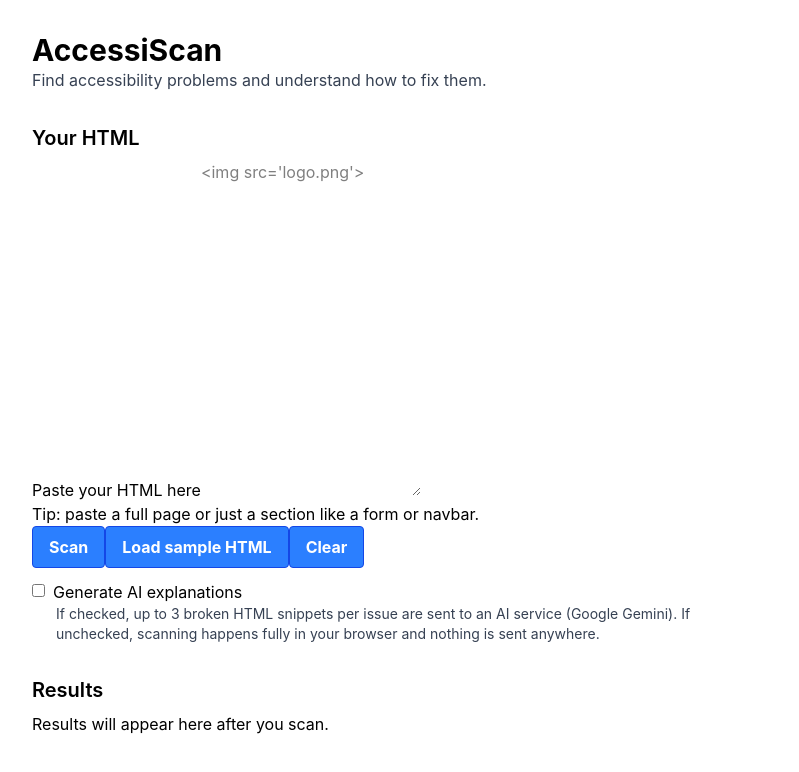
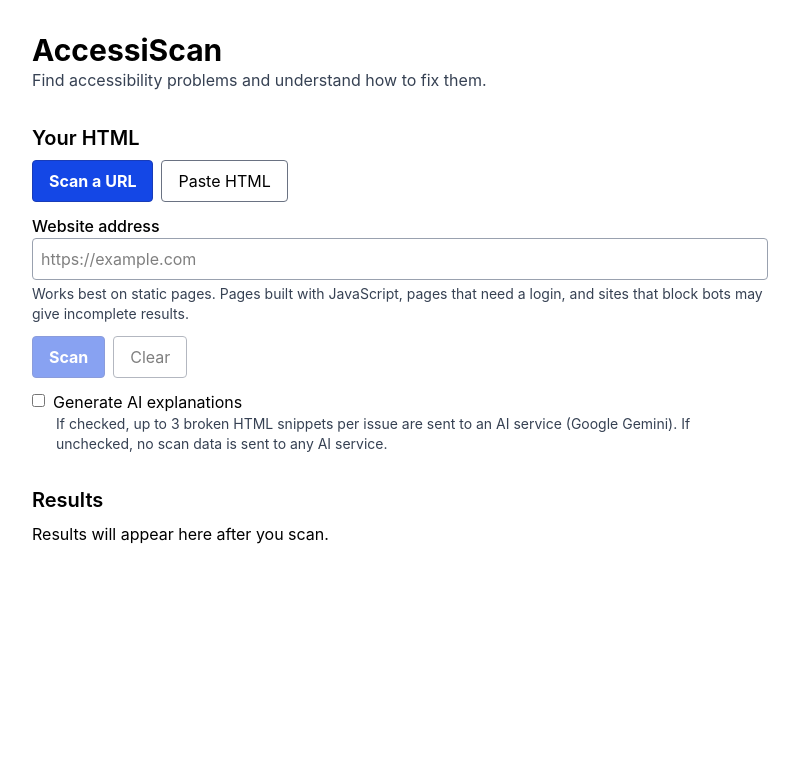
Before and after one commit to adrija-03/accessibility-auditor, a React (Vite) app: page / in a window 1280 px wide. Shown: the top 772 px of the page, without its empty margins (240-1039 px from the left). Built offline with nearby package versions, Linux system fonts and the light colour scheme.

Commit message:
URL check added

```diff
--- /dev/null
+++ b/api/fetch-html.js
@@ -0,0 +1,139 @@
+import dns from 'node:dns/promises'
+import net from 'node:net'
+
+const MAX_BYTES = 2 * 1024 * 1024 // 2 MB
+const TIMEOUT_MS = 8000
+const MAX_REDIRECTS = 3
+
+class UserError extends Error {}
+
+function isPrivateIp(ip) {
+    if (net.isIPv4(ip)) {
+        const [a, b] = ip.split('.').map(Number)
+        return (
+            a === 0 || a === 10 || a === 127 ||
+            (a === 100 && b >= 64 && b <= 127) ||
+            (a === 169 && b === 254) ||
+            (a === 172 && b >= 16 && b <= 31) ||
+            (a === 192 && b === 168)
+        )
+    }
+    if (net.isIPv6(ip)) {
+        const v = ip.toLowerCase()
+        return (
+            v === '::1' || v === '::' ||
+            v.startsWith('fc') || v.startsWith('fd') ||
+            v.startsWith('fe80') || v.startsWith('::ffff:')
+        )
+    }
+    return true
+}
+
+async function assertSafeUrl(urlString) {
+    let url
+    try {
+        url = new URL(urlString)
+    } catch {
+        throw new UserError('That does not look like a valid URL.')
+    }
+
+    if (url.protocol !== 'http:' && url.protocol !== 'https:') {
+        throw new UserError('Only http and https URLs are allowed.')
+    }
+    if (url.port && url.port !== '80' && url.port !== '443') {
+        throw new UserError('Custom ports are not allowed.')
+    }
+
+    const host = url.hostname.replace(/^\[|\]$/g, '')
+    const addresses = net.isIP(host)
+        ? [{ address: host }]
+        : await dns.lookup(host, { all: true }).catch(() => {
+              throw new UserError('Could not find that website.')
+          })
+
+    if (addresses.some((a) => isPrivateIp(a.address))) {
+        throw new UserError('That address is not allowed.')
+    }
+    return url
+}
+
+async function readLimited(response) {
+    const reader = response.body.getReader()
+    const chunks = []
+    let total = 0
+
+    while (true) {
+        const { done, value } = await reader.read()
+        if (done) break
+        total += value.length
+        if (total > MAX_BYTES) {
+            await reader.cancel()
+            throw new UserError('That page is too large to scan (limit 2 MB).')
+        }
+        chunks.push(value)
+    }
+    return Buffer.concat(chunks).toString('utf-8')
+}
+
+export default async function handler(req, res) {
+    if (req.method !== 'POST') {
+        return res.status(405).json({ error: 'Only POST requests allowed' })
+    }
+
+    const controller = new AbortController()
+    const timer = setTimeout(() => controller.abort(), TIMEOUT_MS)
+
+    try {
+        let current = req.body?.url
+        if (!current || typeof current !== 'string') {
+            throw new UserError('Please provide a URL.')
+        }
+
+        let response
+        for (let i = 0; i <= MAX_REDIRECTS; i++) {
+            const safeUrl = await assertSafeUrl(current)
+            current = safeUrl.href
+
+            response = await fetch(current, {
+                redirect: 'manual', // we check every redirect ourselves
+                signal: controller.signal,
+                headers: {
+                    'User-Agent': 'AccessiScan/1.0 (accessibility checker)',
+                    Accept: 'text/html,application/xhtml+xml',
+                },
+            })
+
+            const isRedirect = response.status >= 300 && response.status < 400
+            const location = response.headers.get('location')
+            if (isRedirect && location) {
+                current = new URL(location, current).href
+                if (i === MAX_REDIRECTS) throw new UserError('Too many redirects.')
+                continue
+            }
+            break
+        }
+
+        if (!response.ok) {
+            throw new UserError(`The website replied with status ${response.status}.`)
+        }
+
+        const type = response.headers.get('content-type') || ''
+        if (!type.includes('text/html') && !type.includes('application/xhtml')) {
+            throw new UserError('That URL is not an HTML page.')
+        }
+
+        const html = await readLimited(response)
+        return res.status(200).json({ html, finalUrl: current })
+    } catch (error) {
+        if (error instanceof UserError) {
+            return res.status(400).json({ error: error.message })
+        }
+        if (error.name === 'AbortError') {
+            return res.status(504).json({ error: 'The website took too long to respond.' })
+        }
+        console.error('fetch-html failed:', error.message)
+        return res.status(500).json({ error: 'Could not fetch that page.' })
+    } finally {
+        clearTimeout(timer)
+    }
+}
--- a/src/App.jsx
+++ b/src/App.jsx
@@ -6,6 +6,7 @@
 import { calculateScore } from "./utils/calculateScore"
 import ScoreCard from "./components/ScoreCard"
 import ViolationsList from "./components/ViolationsList"
+import { fetchHtmlFromUrl } from "./utils/fetchHtmlFromUrl"
 
 function App() {
   const [receivedHtml, setReceivedHtml] = useState('')
@@ -14,32 +15,58 @@
   const [violations, setViolations] = useState([]);
   const [scanError, setScanError] = useState(null);
   const [scanId, setScanId] = useState(0)
+  const [isFetching, setIsFetching] = useState(false)
+  const [scanInfo, setScanInfo] = useState(null)
 
   //for ai
   const [explanations, setExplanations] = useState({});
   const [aiError, setAiError] = useState(null);
   const [aiEnabled, setAiEnabled] = useState(false);
 
-  function handleScan(html, wantsAI) {
-    setReceivedHtml(html)
+  async function handleScan({ source, value, wantsAI }) {
     setHasScanned(true)
     setIsScanning(true)
     setViolations([])
+    setExplanations({})
     setScanError(null)
+    setAiError(null)
+    setScanInfo(null)
+    setAiEnabled(wantsAI)
+
+    let html = value
+    let sourceLabel = 'Pasted HTML'
+
+    if (source === 'url') {
+      try {
+        setIsFetching(true)
+        const data = await fetchHtmlFromUrl(value)
+        html = data.html
+        sourceLabel = data.finalUrl
+      } catch (error) {
+        setScanError(error.message)
+        setIsScanning(false)
+        return
+      } finally {
+        setIsFetching(false)
+      }
+    }
+
+    setScanInfo({ source: sourceLabel })
+    setReceivedHtml(html)
     setScanId((id) => id + 1)
-
-    //for ai
-    setExplanations({})
-    setAiError(null)
-    setAiEnabled(wantsAI)
   }
 
-  //for ai
   const handleDocReady = useCallback(async (iframe) => {
 
     const response = await scanHtml(iframe);
     setViolations(response.violations)
     setScanError(response.error)
+    setScanInfo((info) => ({
+      ...info,
+      title: iframe.contentDocument?.title || '(no title)',
+      passesCount: response.passesCount,
+      incompleteCount: response.incompleteCount,
+    }))
 
     if (aiEnabled && response.violations.length > 0) {
       const result = await explainAllWithAI(response.violations);
@@ -65,7 +92,7 @@
       <main>
         <section aria-labelledby="input-heading" className="mb-8">
           <h2 id="input-heading" className="mb-2 text-xl font-semibold">Your HTML</h2>
-          <InputPanel onScan={handleScan} />
+          <InputPanel onScan={handleScan} disabled={isScanning} />
         </section>
 
         {receivedHtml && (
@@ -81,7 +108,9 @@
 
           {isScanning && (
             <p role="status">
-              {aiEnabled ? 'Scanning and generating explanations...' : 'Scanning...'}
+              {isFetching
+                ? 'Fetching the page...'
+                : aiEnabled ? 'Scanning and generating explanations...' : 'Scanning...'}
             </p>
           )}
 
@@ -89,6 +118,15 @@
             <p role="alert" className="rounded border border-red-300 bg-red-50 p-3 text-red-900">
               {scanError}
             </p>
+          )}
+
+          {scanInfo && (
+            <dl className="mb-4 rounded border border-gray-300 p-3 text-sm">
+              <div className="flex gap-2"><dt className="font-medium">Source:</dt><dd className="break-all">{scanInfo.source}</dd></div>
+              <div className="flex gap-2"><dt className="font-medium">Page title:</dt><dd>{scanInfo.title}</dd></div>
+              <div className="flex gap-2"><dt className="font-medium">Checks passed:</dt><dd>{scanInfo.passesCount}</dd></div>
+              <div className="flex gap-2"><dt className="font-medium">Needs manual review:</dt><dd>{scanInfo.incompleteCount}</dd></div>
+            </dl>
           )}
 
           {showResults && (
@@ -116,59 +154,6 @@
     </div>
   )
 
-  //for without ai
-  // const handleDocReady = useCallback(async (doc) => {
-  //   const response = await scanHtml(doc);
-  //   // const score = calculateScore(response.violations)
-  //   // console.log(score)
-  //   setViolations(response.violations)
-  //   setScanError(response.error)
-  //   setIsScanning(false)
-  // }, [])
-
-  // const score = calculateScore(violations)
-  // const showResults = hasScanned && !isScanning && !scanError
-  // return (
-  //   <div>
-  //     <header>
-  //       <h1>AccessiScan</h1>
-  //       <p>Find accessibility problems and understand how to fix them.</p>
-  //     </header>
-  //     <main>
-
-  //       <section>
-  //         <h2>Your HTML</h2>
-  //         <InputPanel onScan={handleScan} />
-  //       </section>
-
-  //       {receivedHtml && (<SandboxRenderer html={receivedHtml} onReady={handleDocReady} />)}
-
-  //       <section>
-  //         <h2>Result</h2>
-  //         {!hasScanned && <p>Results will appear here after you scan</p>}
-  //         {isScanning && <p>Scanning...</p>}
-  //         {scanError && <p role="alert">{scanError}</p>}
-  //         {!isScanning && !scanError && hasScanned && violations.length === 0 && <p>No issues found</p>}
-  //         {!isScanning && violations.length > 0 && (
-  //           <ul>
-  //             {violations.map((v) => (
-  //               <li key={v.id}>
-  //                 <strong>{v.id}</strong> — {v.impact}
-  //                 <p>{v.help}</p>
-  //                 <code>{v.nodes[0]?.html}</code>
-  //               </li>
-  //             ))}
-  //           </ul>
-  //         )}
-  //         {showResults && <ScoreCard score={score}/>}
-  //         {violations.length > 0 && <ViolationsList violations= {violations}/>}
-  //       </section>
-
-
-
-  //     </main>
-  //   </div>
-  // )
 }
 
 export default App
--- a/src/components/InputPanel.jsx
+++ b/src/components/InputPanel.jsx
@@ -1,53 +1,112 @@
 import { useState } from 'react'
 import { sampleHtml } from '../utils/sampleHtml'
 
-function InputPanel({ onScan }) {
+function InputPanel({ onScan, disabled }) {
+    const [mode, setMode] = useState('url')
     const [html, setHtml] = useState('')
-    const [isChecked, setIsChecked] = useState(false)
+    const [url, setUrl] = useState('')
+    const [wantsAI, setWantsAI] = useState(false)
 
-    const isEmpty = html.trim() === ''
+    const value = mode === 'url' ? url : html
+    const isEmpty = value.trim() === ''
 
     function handleScan() {
-        onScan(html, isChecked)
+        onScan({ source: mode, value, wantsAI })
     }
 
-    function handleSampleLoad() {
-        setHtml(sampleHtml)
-    }
-
-    function handleClear() {
-        setHtml('')
-    }
-
-    function handleCheckboxChange(e) {
-        setIsChecked(e.target.checked)
-    }
+    const primaryBtn =
+        'rounded border border-blue-800 bg-blue-700 px-4 py-2 font-bold text-white hover:bg-blue-800 disabled:cursor-not-allowed disabled:opacity-50'
+    const secondaryBtn =
+        'rounded border border-gray-500 px-4 py-2 hover:bg-gray-100 disabled:cursor-not-allowed disabled:opacity-50'
 
     return (
         <div>
-            <label htmlFor='html-input'>Paste your HTML here</label>
+            <div role="group" aria-label="Input type" className="mb-3 flex gap-2">
+                <button
+                    type="button"
+                    onClick={() => setMode('url')}
+                    aria-pressed={mode === 'url'}
+                    className={mode === 'url' ? primaryBtn : secondaryBtn}
+                >
+                    Scan a URL
+                </button>
+                <button
+                    type="button"
+                    onClick={() => setMode('html')}
+                    aria-pressed={mode === 'html'}
+                    className={mode === 'html' ? primaryBtn : secondaryBtn}
+                >
+                    Paste HTML
+                </button>
+            </div>
+
+            {mode === 'url' ? (
+                <div>
+                    <label htmlFor="url-input" className="block font-medium">
+                        Website address
+                    </label>
+                    <input
+                        id="url-input"
+                        type="text"
+                        value={url}
+                        onChange={(e) => setUrl(e.target.value)}
+                        placeholder="https://example.com"
+                        className="w-full rounded border border-gray-400 p-2"
+                        aria-describedby="url-note"
+                    />
+                    <p id="url-note" className="mt-1 text-sm text-gray-700">
+                        Works best on static pages. Pages built with JavaScript, pages that need a
+                        login, and sites that block bots may give incomplete results.
+                    </p>
+                </div>
+            ) : (
+                <div>
+                    <label htmlFor="html-input" className="block font-medium">
+                        Paste your HTML here
+                    </label>
                     <textarea
                         id="html-input"
                         value={html}
                         onChange={(e) => setHtml(e.target.value)}
                         rows={14}
+                        maxLength={200000}
                         placeholder="<img src='logo.png'>"
                         spellCheck={false}
+                        className="w-full rounded border border-gray-400 p-2 font-mono text-sm"
                     />
-            <p>
-                Tip: paste a full page or just a section like a form or navbar.
-            </p>
-            <div>
-                <button onClick={handleScan} disabled={isEmpty} className='bg-blue-500 hover:bg-blue-700 text-white font-bold py-2 px-4 border border-blue-700 rounded cursor-pointer'>Scan</button>
-                <button onClick={handleSampleLoad} className='bg-blue-500 hover:bg-blue-700 text-white font-bold py-2 px-4 border border-blue-700 rounded cursor-pointer'>Load sample HTML</button>
-                <button onClick={handleClear} disabled={isEmpty} className='bg-blue-500 hover:bg-blue-700 text-white font-bold py-2 px-4 border border-blue-700 rounded cursor-pointer'>Clear</button>
                 </div>
+            )}
+
+            <div className="my-3 flex flex-wrap gap-2">
+                <button
+                    type="button"
+                    onClick={handleScan}
+                    disabled={isEmpty || disabled}
+                    className={primaryBtn}
+                >
+                    Scan
+                </button>
+                {mode === 'html' && (
+                    <button type="button" onClick={() => setHtml(sampleHtml)} className={secondaryBtn}>
+                        Load sample HTML
+                    </button>
+                )}
+                <button
+                    type="button"
+                    onClick={() => (mode === 'url' ? setUrl('') : setHtml(''))}
+                    disabled={isEmpty}
+                    className={secondaryBtn}
+                >
+                    Clear
+                </button>
+            </div>
+
             <div className="my-3">
                 <label className="flex items-start gap-2">
                     <input
                         type="checkbox"
-                        checked={isChecked}
-                        onChange={handleCheckboxChange}
+                        checked={wantsAI}
+                        onChange={(e) => setWantsAI(e.target.checked)}
                         aria-describedby="ai-notice"
                         className="mt-1"
                     />
@@ -55,8 +114,7 @@
                 </label>
                 <p id="ai-notice" className="ml-6 text-sm text-gray-700">
                     If checked, up to 3 broken HTML snippets per issue are sent to an AI service
-                    (Google Gemini). If unchecked, scanning happens fully in your browser and
-                    nothing is sent anywhere.
+                    (Google Gemini). If unchecked, no scan data is sent to any AI service.
                 </p>
             </div>
         </div>
--- /dev/null
+++ b/src/utils/fetchHtmlFromUrl.js
@@ -0,0 +1,16 @@
+export async function fetchHtmlFromUrl(rawUrl) {
+    let url = rawUrl.trim()
+    if (!/^https?:\/\//i.test(url)) url = `https://${url}`
+
+    const response = await fetch('/api/fetch-html', {
+        method: 'POST',
+        headers: { 'Content-Type': 'application/json' },
+        body: JSON.stringify({ url }),
+    })
+
+    const data = await response.json().catch(() => ({}))
+    if (!response.ok) {
+        throw new Error(data.error || 'Could not fetch that page.')
+    }
+    return data
+}
```
Also changed, not shown: src/utils/scanHtml.js (+13 -3 lines). Lines whose indentation alone changed are shown as unchanged.
